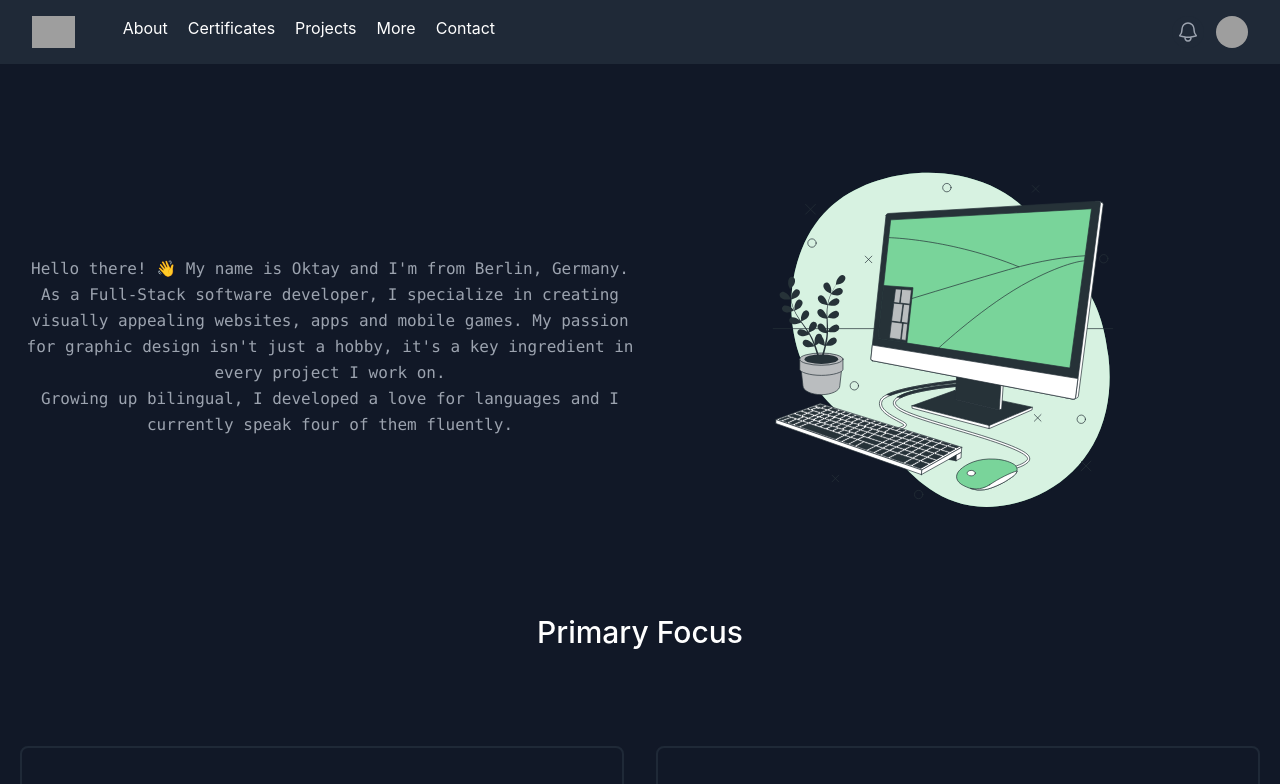
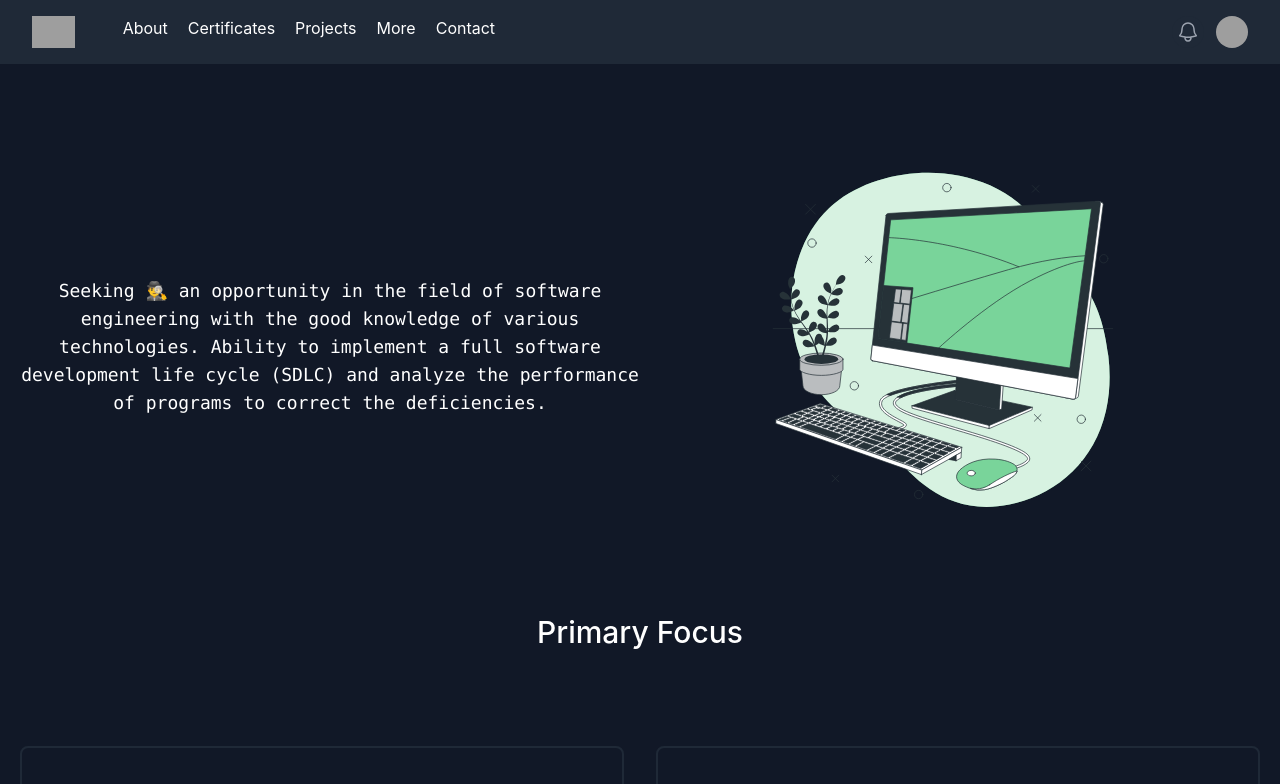
Before and after one commit to JigneshMahadik/Personal-Portfolio, a React (Create React App) app: page / in a window 1280 px wide. Shown: the top 784 px of the page. Built offline with nearby package versions, Linux system fonts and the light colour scheme; grey boxes are pictures that could not be loaded.

Commit message:
Banner description changed.

```diff
--- a/src/components/about.js
+++ b/src/components/about.js
@@ -23,8 +23,10 @@ export function About(){
                     {/* <h1 class="title-font font-medium text-3xl text-white">
                     </h1> */}
                     <p class="leading-relaxed mt-4 font-mono font-extralight font-extrabold">
-                        <h4>Hello there! 👋 My name is Oktay and I'm from Berlin, Germany. As a Full-Stack software developer, I specialize in creating visually appealing websites, apps and mobile games. My passion for graphic design isn't just a hobby, it's a key ingredient in every project I work on.</h4>
-                        Growing up bilingual, I developed a love for languages and I currently speak four of them fluently.
+                        <p class="text-white text-lg title-font font-medium">Seeking 🕵️‍♂️ an opportunity in the field of software engineering with the good knowledge of various
+                            technologies. Ability to implement a full software development life cycle (SDLC) and analyze the
+                            performance of programs to correct the deficiencies.
+                        </p>
                     </p>
 
                     </div>
```
